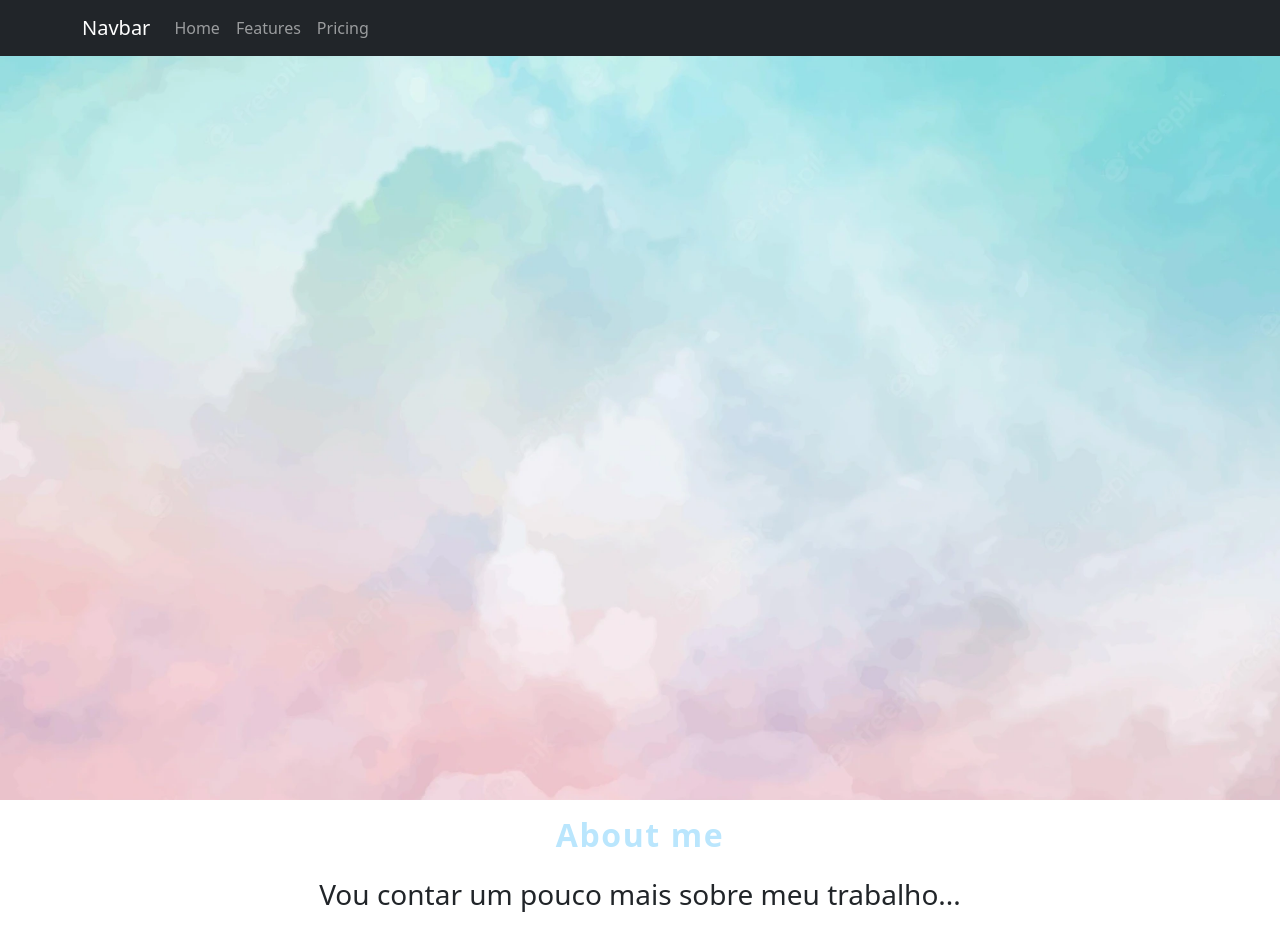
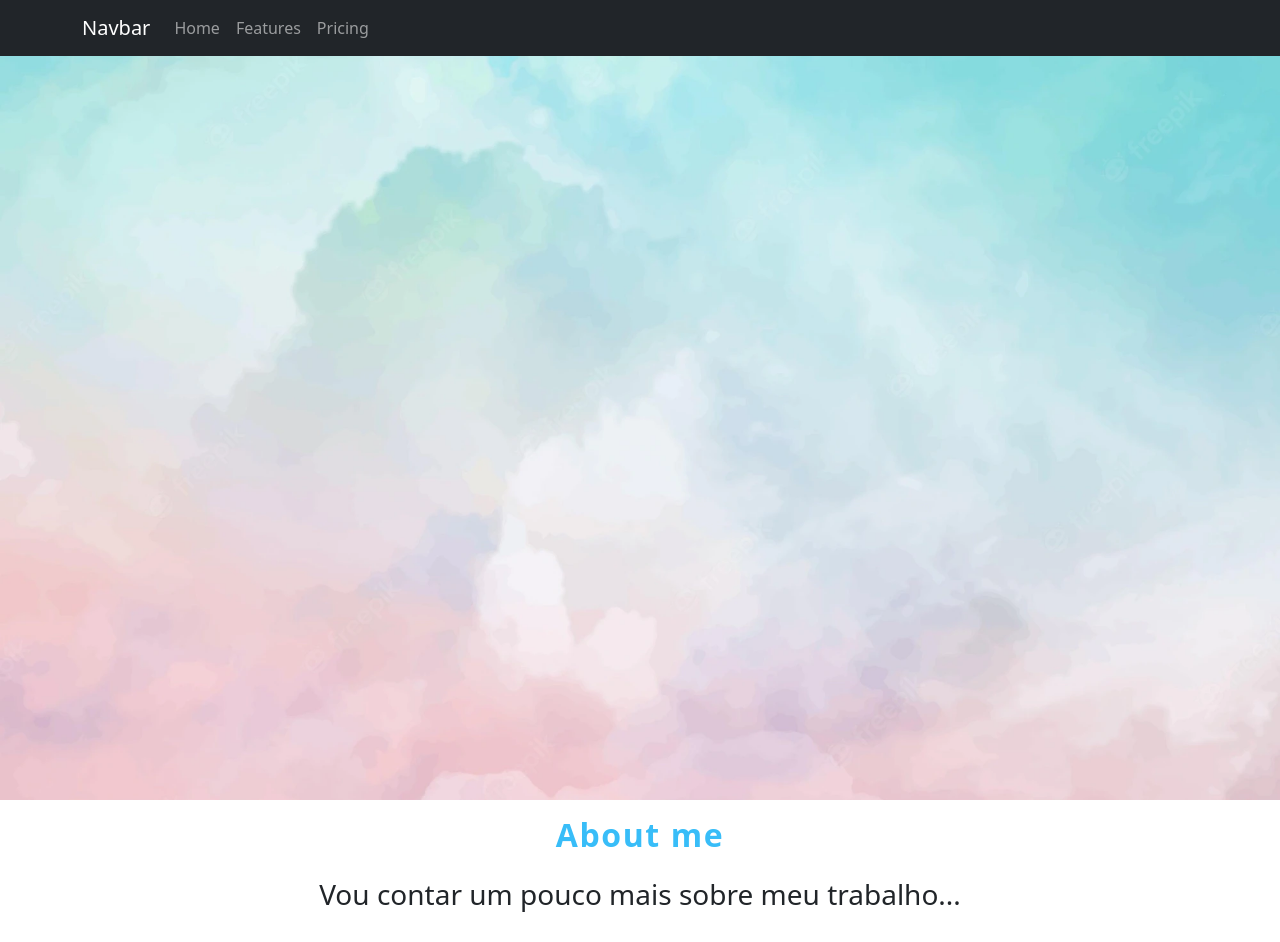
Before and after one commit to leonardo-terra/personal-portfolio, a React (Create React App) app: page / in a window 1280 px wide. Shown: the top 942 px of the page. Built offline with nearby package versions, Linux system fonts and the light colour scheme.

Commit message:
fix: about me css color

```diff
--- a/src/pages/AboutMe.jsx
+++ b/src/pages/AboutMe.jsx
@@ -3,7 +3,7 @@ import profileImage from "../images/leonardo.jpeg";
 export default function AboutMe() {
   return (
     <section className='container mx-auto'>
-      <h2 className='p-3 font-bold tracking-wider text-center text-sky-200 '>
+      <h2 className='p-3 font-bold tracking-wider text-center text-sky-400 '>
         About me
       </h2>
       <h3 className='mb-8 font-medium text-center'>
```
